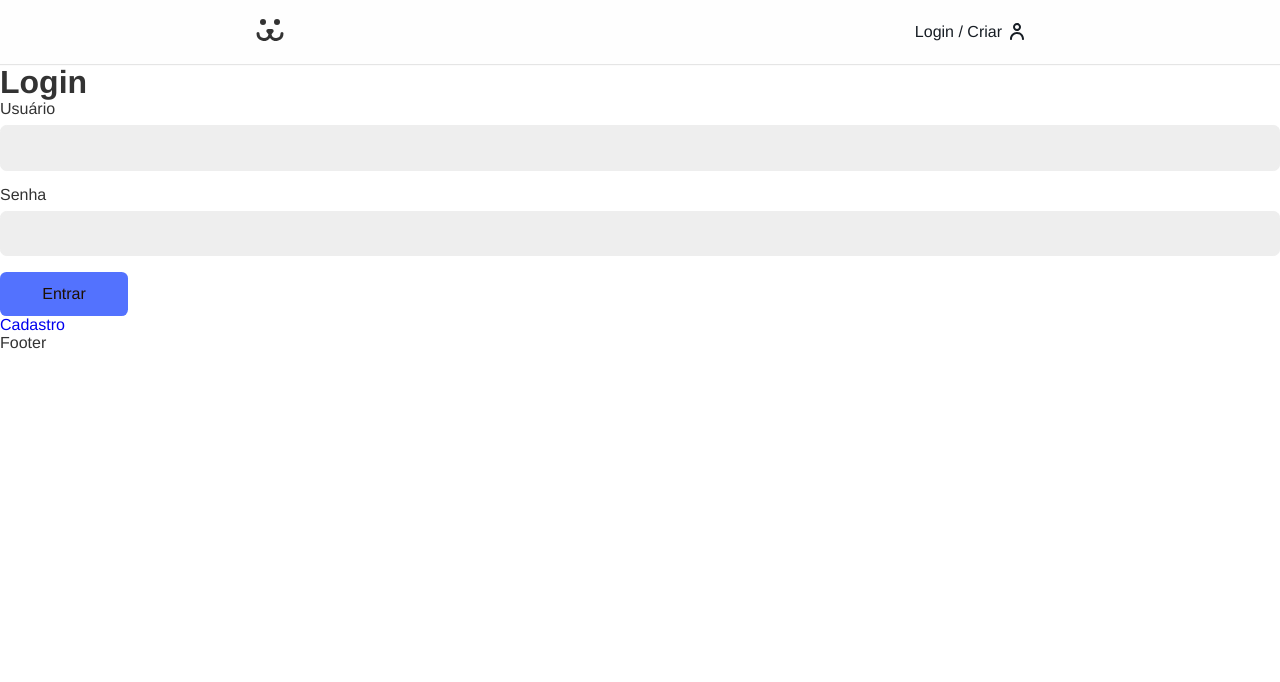
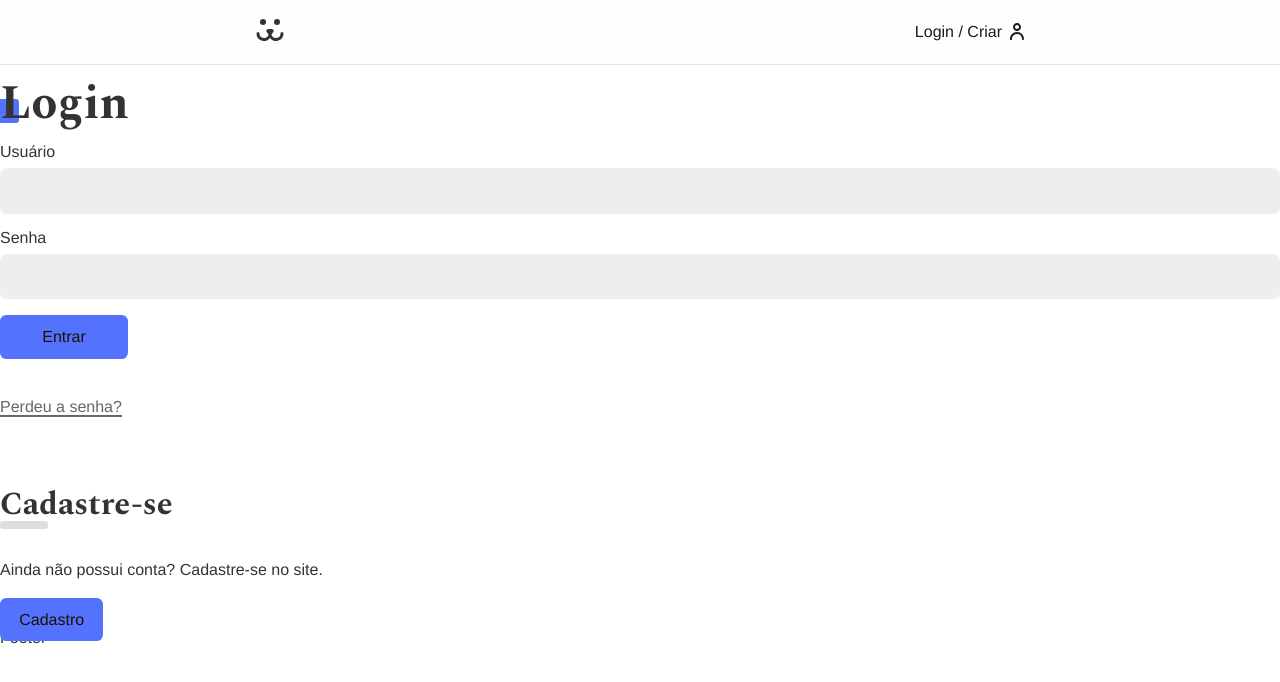
Before and after one commit to Rafaa-Freitas/dogs, a React (Vite) app: page /login in a window 1280 px wide. Shown: the top 682 px of the page. Built offline with nearby package versions, Linux system fonts and the light colour scheme; the HTML template or start-up script is replaced by a standard one.

Commit message:
LoginForm

```diff
--- a/src/App.css
+++ b/src/App.css
@@ -1,3 +1,5 @@
+@import url('https://fonts.googleapis.com/css2?family=Spectral:ital,wght@0,200;0,300;0,400;0,500;0,600;0,700;0,800;1,200;1,300;1,400;1,500;1,600;1,700;1,800&display=swap');
+
 * {
   box-sizing: border-box;
 }
@@ -45,6 +47,7 @@
 
 a {
   text-decoration: none;
+  color: #333;
 }
 
 .container {
@@ -52,3 +55,38 @@
   padding: 0 1rem;
   margin: 0 auto;
 }
+
+.title {
+  font-family: var(--type-second);
+  line-height: 1;
+  font-size: 3rem;
+  margin: 1rem 0;
+  position: relative;
+  z-index: 1;
+
+  &::after {
+    content: '';
+    display: block;
+    width: 1.5rem;
+    height: 1.5rem;
+    background-color: var(--main-color);
+    position: absolute;
+    bottom: 5px;
+    left: -5px;
+    border-radius: 0.2rem;
+    z-index: -1;
+  }
+}
+
+.animeLeft {
+  opacity: 0;
+  transform: translateX(-20px);
+  animation: animeLeft 0.3s forwards;
+}
+
+@keyframes animeLeft {
+  to {
+    opacity: 1;
+    transform: initial;
+  }
+}
--- /dev/null
+++ b/src/components/helpers/Error.jsx
@@ -0,0 +1,11 @@
+import React from 'react';
+
+function Error({ error }) {
+  if (!error) {
+    return null;
+  }
+
+  return <p style={{ color: '#f31', margin: '1rem 0' }}>error</p>;
+}
+
+export default Error;
--- a/src/components/login/LoginForm.jsx
+++ b/src/components/login/LoginForm.jsx
@@ -4,6 +4,10 @@
 import Button from '../forms/Button';
 import useForm from '../../hooks/useForm';
 import { UserContext } from '../../UserContext';
+import Error from '../helpers/Error';
+
+import styles from './LoginForm.module.css';
+import stylesButton from '../forms/Button.module.css';
 
 function LoginForm() {
   const username = useForm();
@@ -20,9 +24,9 @@
   }
 
   return (
-    <div>
-      <h1>Login</h1>
-      <form action="" onSubmit={handleSubmit}>
+    <section className="animeLeft">
+      <h1 className="title">Login</h1>
+      <form className={styles.form} onSubmit={handleSubmit}>
         <Input
           label="Usuário"
           type="text"
@@ -42,10 +46,23 @@
           <Button>Entrar</Button>
         )}
 
-        {error && <p>{error}</p>}
+        <Error error={error} />
       </form>
-      <Link to="/login/criar">Cadastro</Link>
-    </div>
+
+      <Link className={styles.perdeuSenha} to="/login/perdeu">
+        Perdeu a senha?
+      </Link>
+
+      <div className={styles.cadastro}>
+        <h2 className={styles.cadastroSubtitle}>Cadastre-se</h2>
+
+        <p>Ainda não possui conta? Cadastre-se no site.</p>
+
+        <Link className={stylesButton.button} to="/login/criar">
+          Cadastro
+        </Link>
+      </div>
+    </section>
   );
 }
 
--- /dev/null
+++ b/src/components/login/LoginForm.module.css
@@ -0,0 +1,41 @@
+.form {
+  margin-bottom: 2rem;
+}
+
+.perdeuSenha {
+  display: inline-block;
+  color: #666;
+  padding: 0.5rem 0;
+  line-height: 1;
+
+  &::after {
+    content: '';
+    height: 2px;
+    width: 100%;
+    background: currentColor;
+    display: block;
+  }
+}
+
+.cadastro {
+  margin-top: 4rem;
+  p {
+    margin-top: 2rem;
+    margin-bottom: 2rem;
+  }
+}
+
+.cadastroSubtitle {
+  font-family: var(--type-second);
+  line-height: 1;
+  font-size: 2rem;
+
+  &::after {
+    content: '';
+    display: block;
+    background-color: #ddd;
+    height: 0.5rem;
+    width: 3rem;
+    border-radius: 0.2rem;
+  }
+}
```
